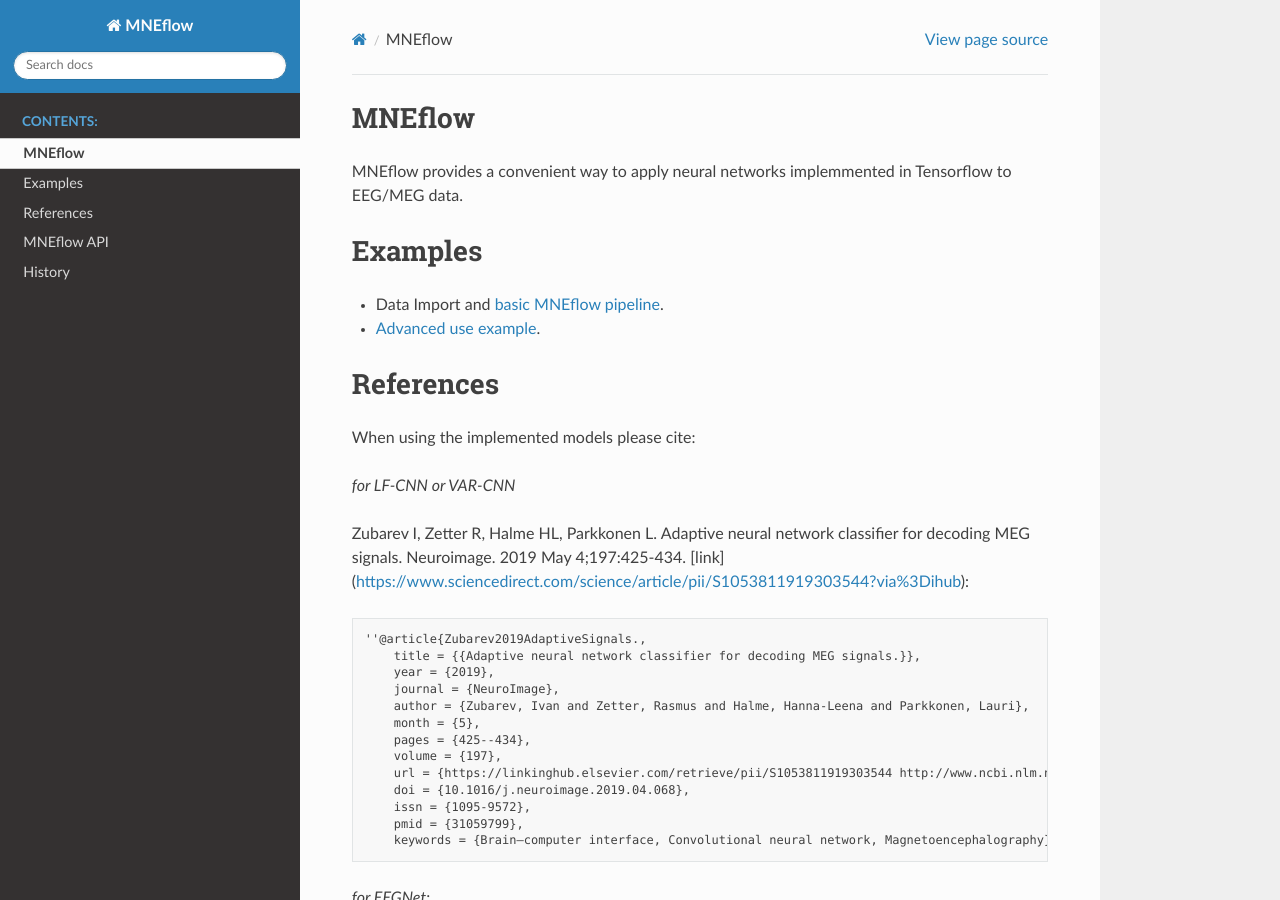
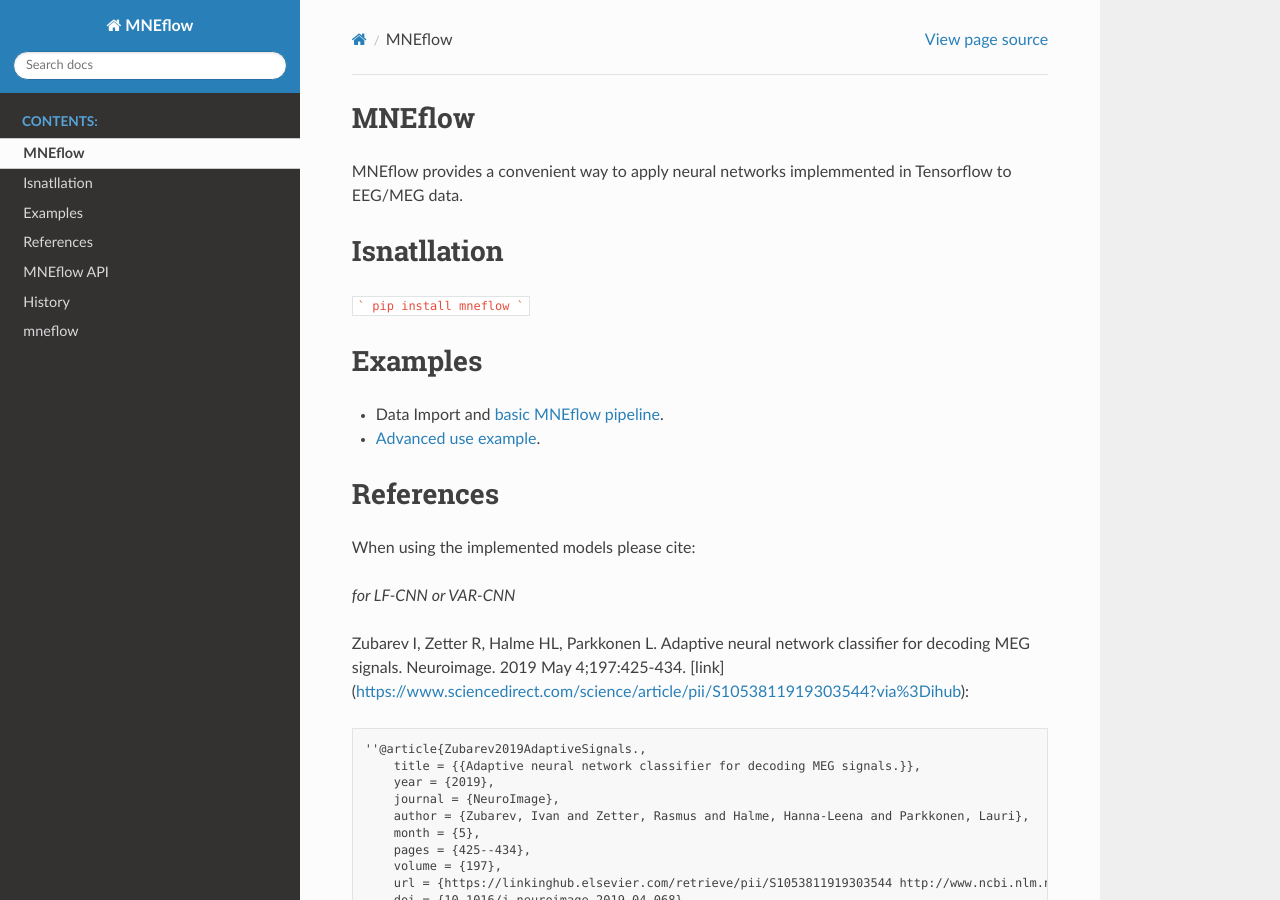
Before and after one commit to zubara/mneflow, a Sphinx documentation site: the page built from docs/intro.rst, in a window 1280 px wide and 900 px high. Built offline with Sphinx 7.4.7 and the Read the Docs theme 2.0.0, drawn with Linux system fonts in a browser that asks for light colours.

Commit message:
upadted documentation

````diff
--- a/docs/index.rst
+++ b/docs/index.rst
@@ -13,7 +13,7 @@
    intro
    mneflow
    changelog
-
+   modules
 
 
 
--- a/docs/intro.rst
+++ b/docs/intro.rst
@@ -3,9 +3,16 @@
 MNEflow provides a convenient way to apply neural networks implemmented in Tensorflow to EEG/MEG data.
 
 
+Isnatllation
+============
+```
+pip install mneflow
+```
+
+
 Examples
 ========
-* Data Import and `basic MNEflow pipeline <https://github.com/zubara/mneflow/blob/master/examples/mneflow_example.ipynb>`_.
+* Data Import and `basic MNEflow pipeline <https://github.com/zubara/mneflow/blob/master/examples/mneflow_example_tf2.ipynb>`_.
 * `Advanced use example <https://github.com/zubara/mneflow/blob/master/examples/own_graph_example.ipynb>`_.
 
 
````
Also changed, not shown: 12 other files.
